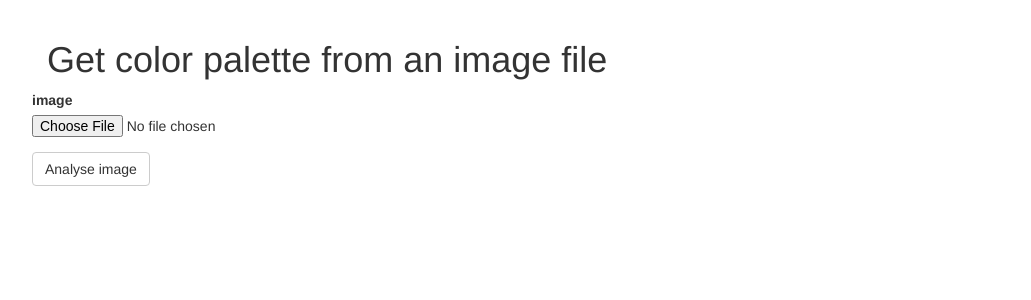
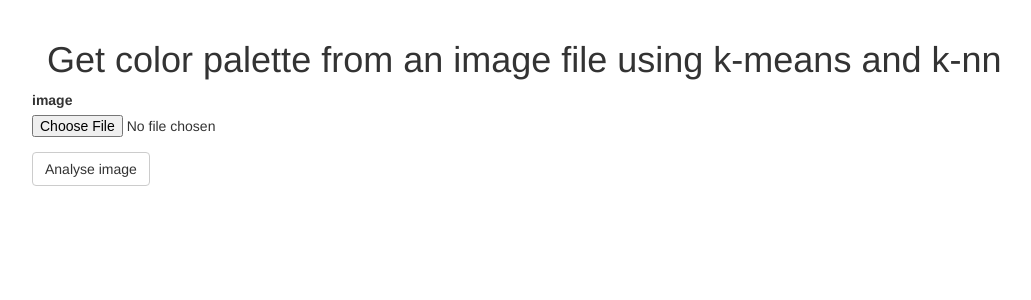
Before and after one commit to angristan/palette, a Flask app: page / in a window 1280 px wide. Shown: the part 52-352 px from the top of the page, without its empty margins (23-1054 px from the left). Run offline with Flask 2, Linux system fonts and the light colour scheme; some libraries are stand-ins or nearby versions.

Commit message:
Update h1

```diff
--- a/app/templates/index.html
+++ b/app/templates/index.html
@@ -2,7 +2,7 @@
 {% import 'bootstrap/wtf.html' as wtf %}
 
 {% block app_content %}
-    <h1>Get color palette from an image file</h1>
+    <h1>Get color palette from an image file using k-means and k-nn</h1>
 
 
     <div class="row">
```
